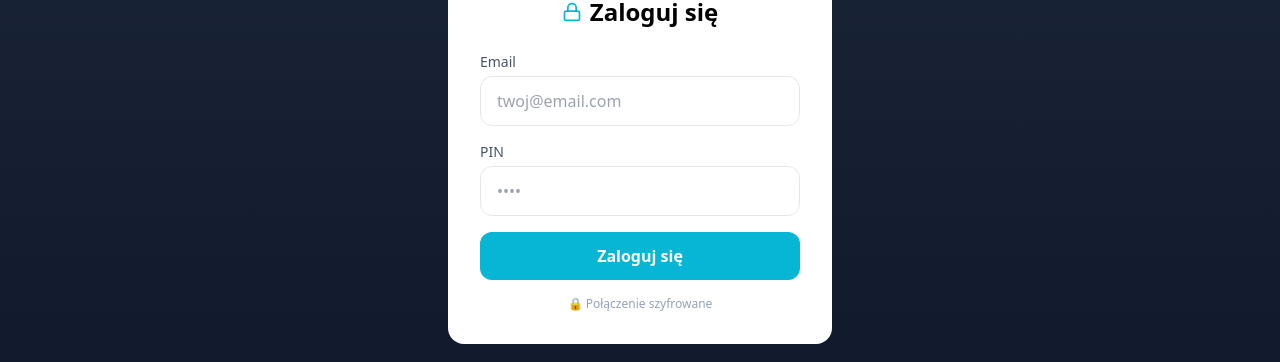
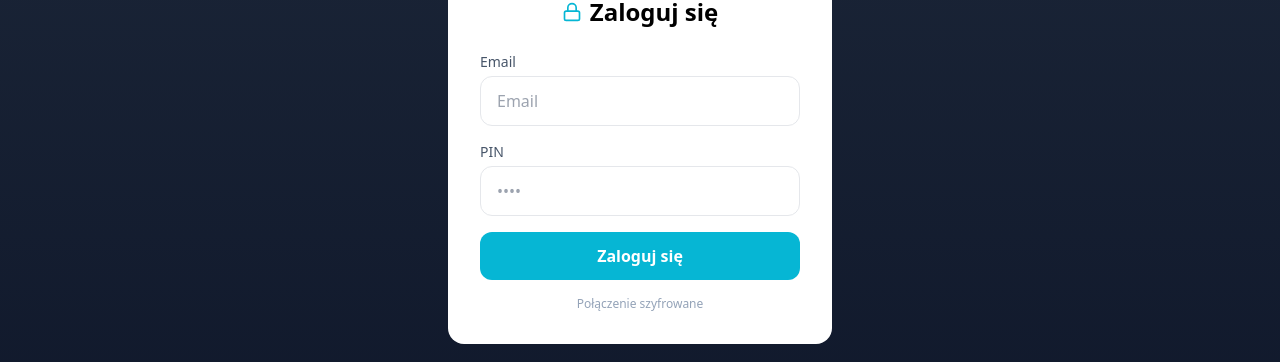
Before and after one commit to szewczykmarcin12-coder/rex-cloud-app, a React (Vite) app: page / in a window 1280 px wide. Shown: the part 298-660 px from the top of the page. Built offline with nearby package versions, Linux system fonts and the light colour scheme.

Commit message:
Update main.jsx

```diff
--- a/src/main.jsx
+++ b/src/main.jsx
@@ -37,7 +37,7 @@ const hashPassword = async (password) => {
 const USERS = [
   {
     id: 'user_ms_001',
-    pinHash: '8eebb0799014a38852ffad12b8ba8c3fad326e1b92f83a01549c4e69b0bb9893', // hash PIN "4917"
+    pinHash: '8eebb0799014a38852ffad12b8ba8c3fad326e1b92f83a01549c4e69b0bb9893', // hash PIN
     profile: {
       name: 'MARCIN SZEWCZYK',
       initials: 'MS',
@@ -125,11 +125,11 @@ const LoginScreen = ({ onLogin }) => {
           <div className="flex items-center justify-center gap-2 mb-6"><Lock size={20} className="text-cyan-500" /><h2 className="text-2xl font-semibold">Zaloguj się</h2></div>
           {error && <div className="bg-red-50 text-red-600 p-3 rounded-lg mb-4 text-sm">{error}</div>}
           <div className="space-y-4">
-            <div><label className="block text-sm text-slate-600 mb-1">Email</label><input type="email" value={email} onChange={(e) => setEmail(e.target.value)} className="w-full px-4 py-3 rounded-xl border focus:border-cyan-500 outline-none" placeholder="twoj@email.com" disabled={loading} /></div>
+            <div><label className="block text-sm text-slate-600 mb-1">Email</label><input type="email" value={email} onChange={(e) => setEmail(e.target.value)} className="w-full px-4 py-3 rounded-xl border focus:border-cyan-500 outline-none" placeholder="Email" disabled={loading} /></div>
             <div><label className="block text-sm text-slate-600 mb-1">PIN</label><input type="password" value={pin} onChange={(e) => setPin(e.target.value)} onKeyDown={(e) => e.key === 'Enter' && handleLogin()} className="w-full px-4 py-3 rounded-xl border focus:border-cyan-500 outline-none" placeholder="••••" maxLength={4} disabled={loading} /></div>
             <button onClick={handleLogin} disabled={loading} className="w-full bg-cyan-500 hover:bg-cyan-600 disabled:bg-cyan-300 text-white font-semibold py-3 rounded-xl transition-colors">{loading ? 'Logowanie...' : 'Zaloguj się'}</button>
           </div>
-          <p className="text-xs text-slate-400 text-center mt-4">🔒 Połączenie szyfrowane</p>
+          <p className="text-xs text-slate-400 text-center mt-4">Połączenie szyfrowane</p>
         </div>
       </div>
     </div>
```
